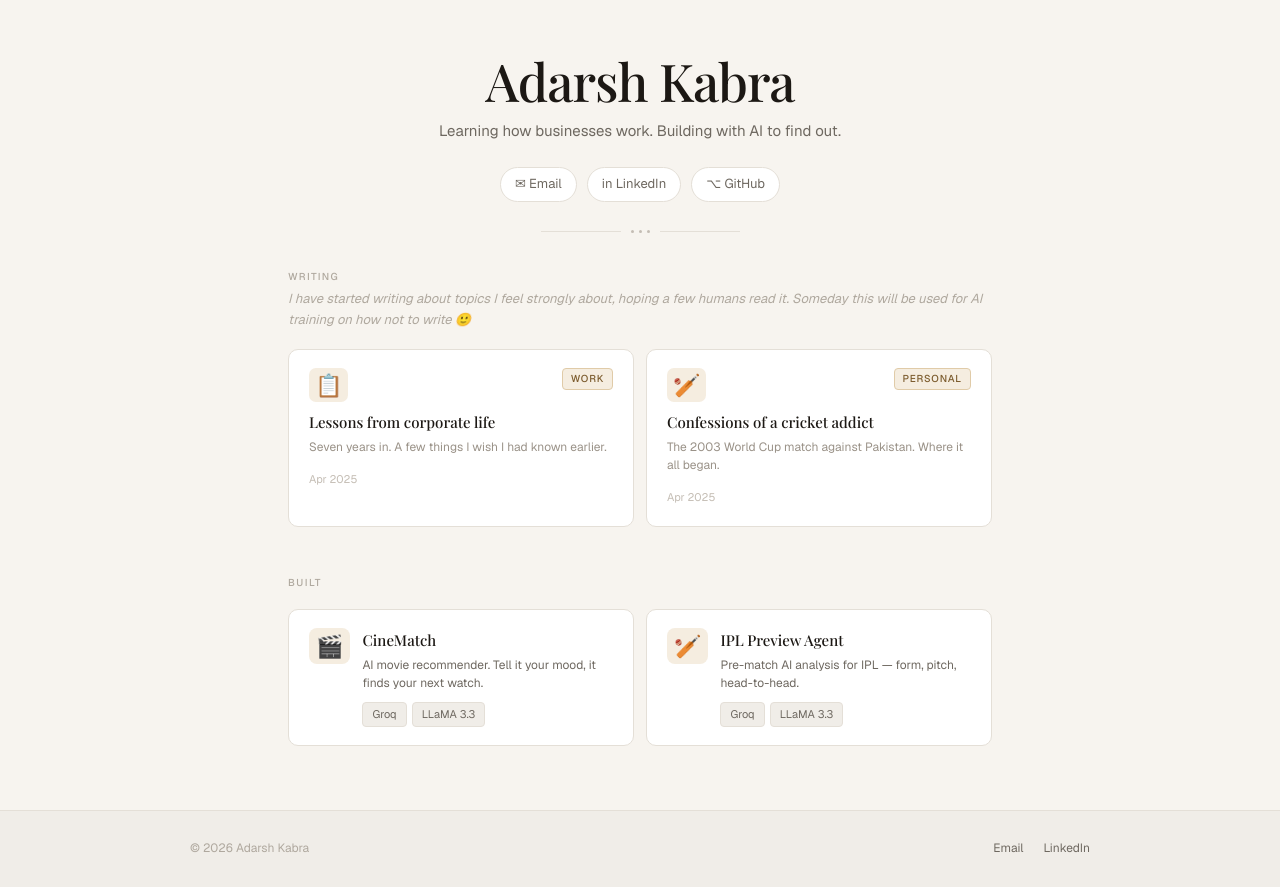
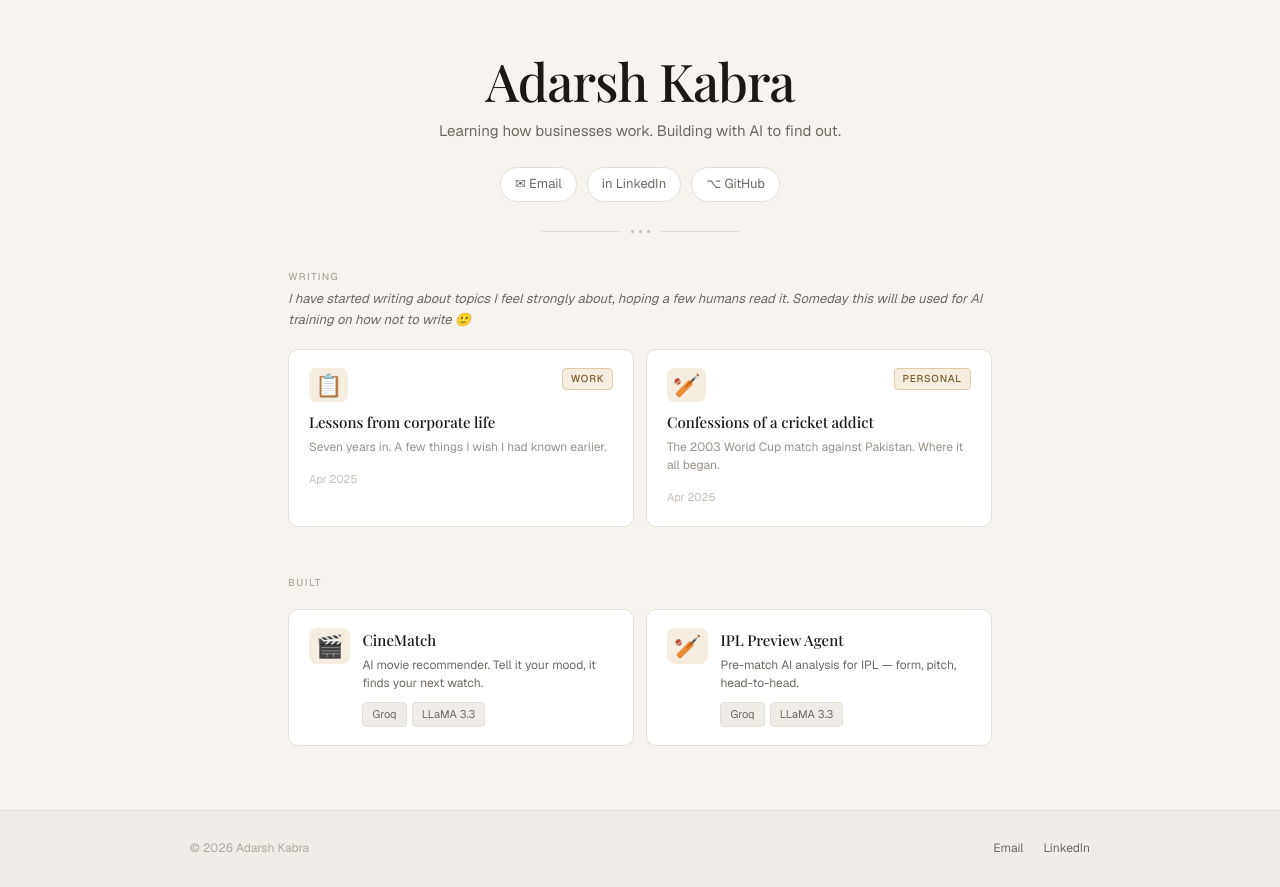
Before and after one commit to adarshkabra/adarsh-kabra, a Next.js app: page / in a window 1280 px wide. Built offline with nearby package versions, Linux system fonts and the light colour scheme; a web font is replaced by a local one.

Commit message:
making the font darker

```diff
--- a/app/page.tsx
+++ b/app/page.tsx
@@ -79,7 +79,7 @@ export default function Home() {
         <div style={{ display: 'flex', justifyContent: 'space-between', alignItems: 'center', marginBottom: 18 }}>
          <div>
   <p className="section-label" style={{ marginBottom: 4 }}>Writing</p>
-  <p style={{ fontSize: 13, color: '#afa89e', fontStyle: 'italic' }}>I have started writing about topics I feel strongly about, hoping a few humans read it. Someday this will be used for AI training on how not to write 🙂</p>
+  <p style={{ fontSize: 13, color: '#6e6860', fontStyle: 'italic' }}>I have started writing about topics I feel strongly about, hoping a few humans read it. Someday this will be used for AI training on how not to write 🙂</p>
 </div>
 
         </div>
```
